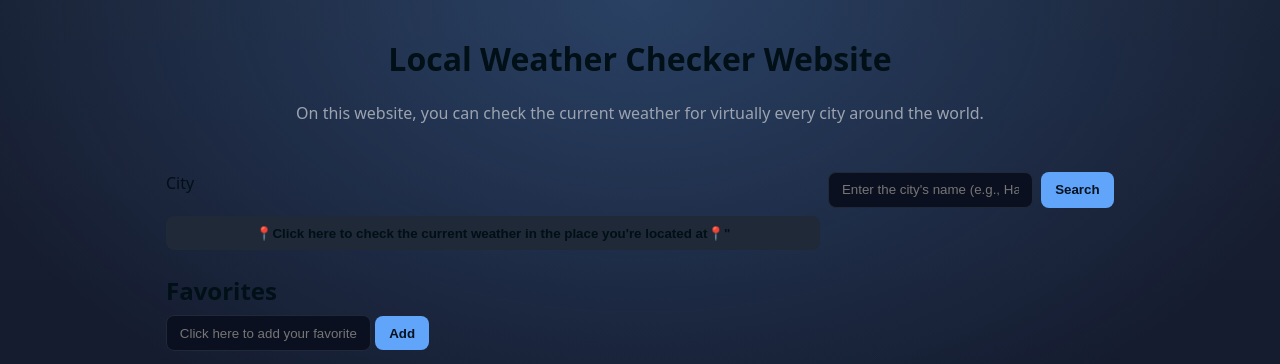
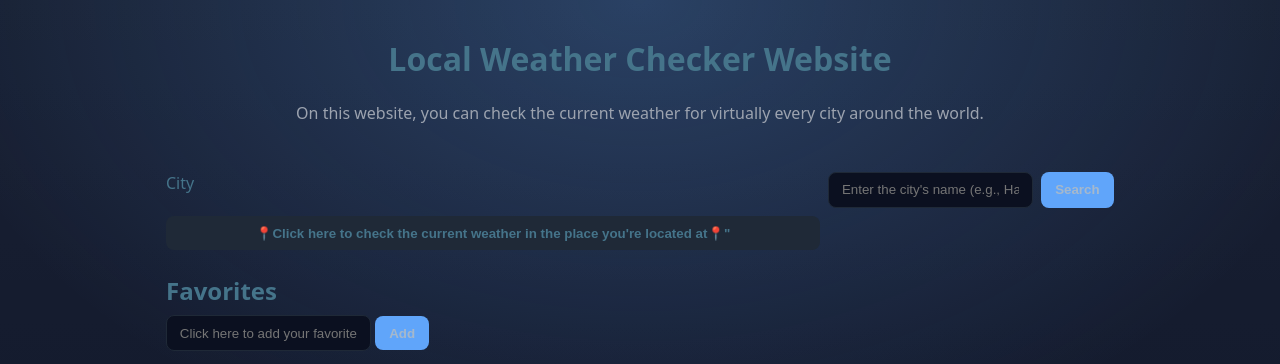
Before and after one commit to Fabricio2003/fabricio2003.github.io, a plain HTML site: page index.html in a window 1280 px wide. Shown: the top 364 px of the page. Drawn offline with nearby package versions, Linux system fonts and the light colour scheme; no server answers.

Commit message:
Update styles.css

```diff
--- a/styles.css
+++ b/styles.css
@@ -3,7 +3,7 @@
   --card-bg: #121826;
   --card-border: #1f2937;
   --card-text: #e5e7eb;
-  --text: #011017;
+  --text: #45748a;
   --muted: #9ca3af;
   --accent: #60a5fa;
   --danger: #ef4444;
@@ -59,7 +59,7 @@ body {
 
 button {
   background: var(--accent);
-  color: #06121f;
+  color: #a5b8cc;
   border: none;
   padding: 0.6rem 0.9rem;
   border-radius: 8px;
```
